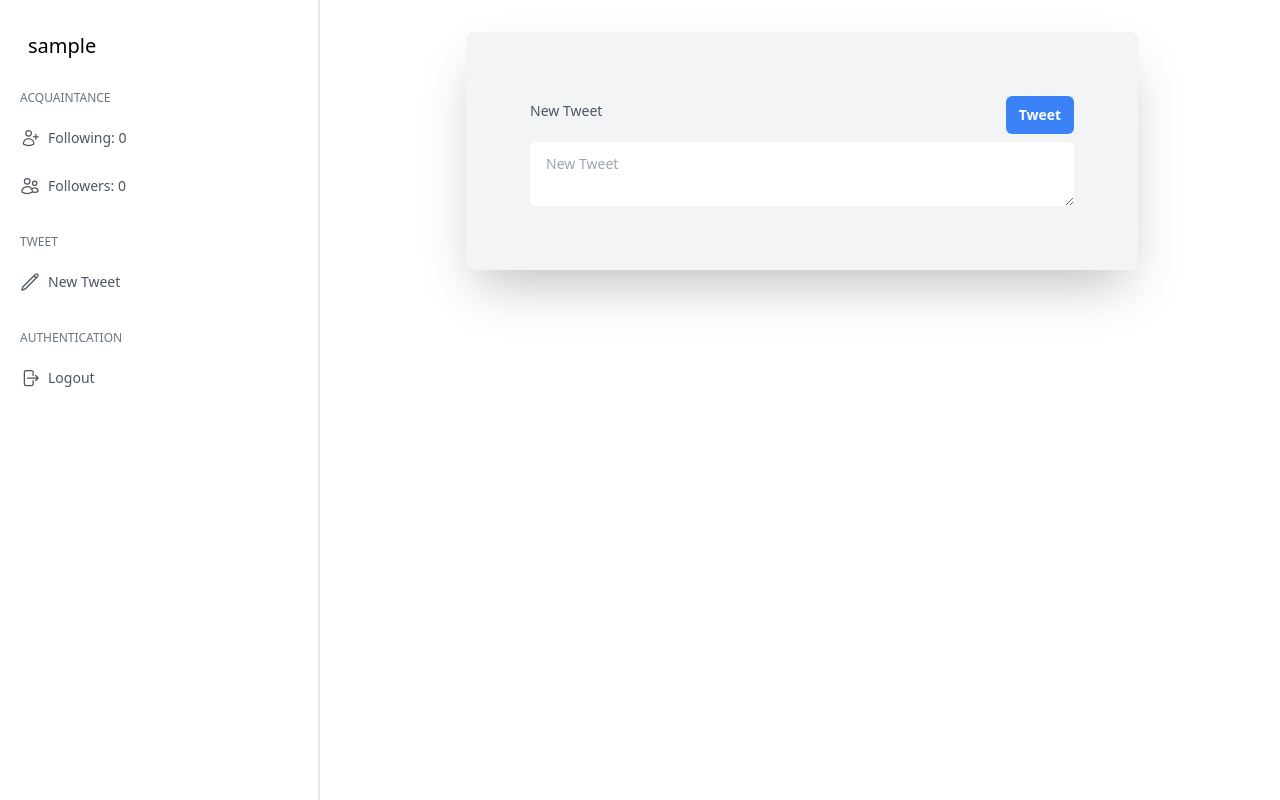
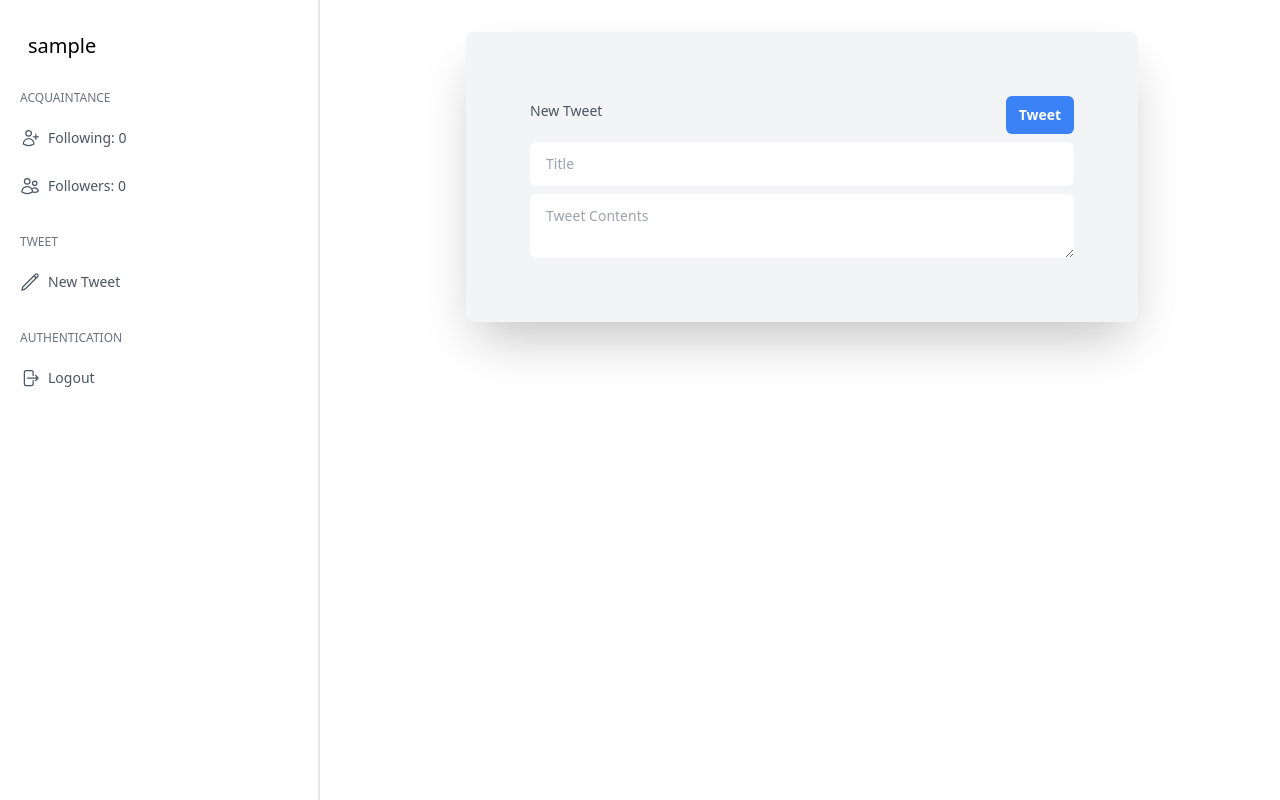
Before and after one commit to mitsu3s/textter, a Flask app: page /tweet in a window 1280 px wide. Run offline with Flask 3, Linux system fonts and the light colour scheme; the visitor is signed in with stand-in values (Sample User, id 1).

Commit message:
Save title in database

```diff
--- a/app.py
+++ b/app.py
@@ -32,7 +32,7 @@ class User(db.Model):
 class Tweet(db.Model):
     id = db.Column(db.Integer, primary_key=True)
     username = db.Column(db.String(80), nullable=False)
-    # title = db.Column(db.String(280), nullable=False)
+    title = db.Column(db.String(280), nullable=False)
     text = db.Column(db.String(280), nullable=False)
     created_at = db.Column(db.DateTime, default=datetime.datetime.now())
 
@@ -234,7 +234,8 @@ def home():
         return redirect("/login")
     if request.method == "POST":
         tweet = request.form["tweet"]
-        tweet = Tweet(username=session["username"], text=tweet)
+        title = request.form["title"]
+        tweet = Tweet(username=session["username"], text=tweet, title=title)
         db.session.add(tweet)
         db.session.commit()
 
@@ -320,9 +321,11 @@ def tweet():
         if "username" not in session:
             return redirect("/login")
         tweet = request.form["tweet"]
+        title = request.form["title"]
         jst = pytz.timezone("Asia/Tokyo")
         tweet = Tweet(
             username=session["username"],
+            title=title,
             text=tweet,
             created_at=datetime.datetime.now(jst),
         )
--- a/static/dist/output.css
+++ b/static/dist/output.css
@@ -550,6 +550,18 @@ video {
   }
 }
 
+.sr-only {
+  position: absolute;
+  width: 1px;
+  height: 1px;
+  padding: 0;
+  margin: -1px;
+  overflow: hidden;
+  clip: rect(0, 0, 0, 0);
+  white-space: nowrap;
+  border-width: 0;
+}
+
 .pointer-events-none {
   pointer-events: none;
 }
@@ -1360,6 +1372,23 @@ video {
   border-right-width: 0px;
 }
 
+@media (prefers-color-scheme: dark) {
+  .dark\:border-gray-700 {
+    --tw-border-opacity: 1;
+    border-color: rgb(55 65 81 / var(--tw-border-opacity));
+  }
+
+  .dark\:bg-slate-900 {
+    --tw-bg-opacity: 1;
+    background-color: rgb(15 23 42 / var(--tw-bg-opacity));
+  }
+
+  .dark\:text-gray-400 {
+    --tw-text-opacity: 1;
+    color: rgb(156 163 175 / var(--tw-text-opacity));
+  }
+}
+
 @media (min-width: 640px) {
   .sm\:my-8 {
     margin-top: 2rem;
--- a/templates/textter.html
+++ b/templates/textter.html
@@ -155,7 +155,7 @@
                                 <a
                                     href="./blog-post.html"
                                     class="text-xl text-gray-800 hover:text-gray-500"
-                                    >Title
+                                    >{{ tweet.title }}
                                 </a>
                             </p>
                             <p class="mt-2 text leading-normal text-gray-500">{{ tweet.text }}</p>
--- a/templates/tweet.html
+++ b/templates/tweet.html
@@ -172,11 +172,20 @@
                                     </button>
                                 </div>
                                 <div class="mt-2"></div>
+                                <input
+                                    type="text"
+                                    id="title"
+                                    class="py-3 px-4 block w-full border-gray-200 rounded-md text-sm focus:border-blue-500 focus:ring-blue-500"
+                                    name="title"
+                                    placeholder="Title"
+                                    required
+                                />
+                                <div class="mt-2"></div>
                                 <textarea
                                     id="tweet"
                                     class="py-3 px-4 block w-full border-gray-200 rounded-md text-sm focus:border-blue-500 focus:ring-blue-50"
                                     name="tweet"
-                                    placeholder="New Tweet"
+                                    placeholder="Tweet Contents"
                                     required
                                 ></textarea>
                             </form>
```
Also changed, not shown: instance/textter.db (deleted).
